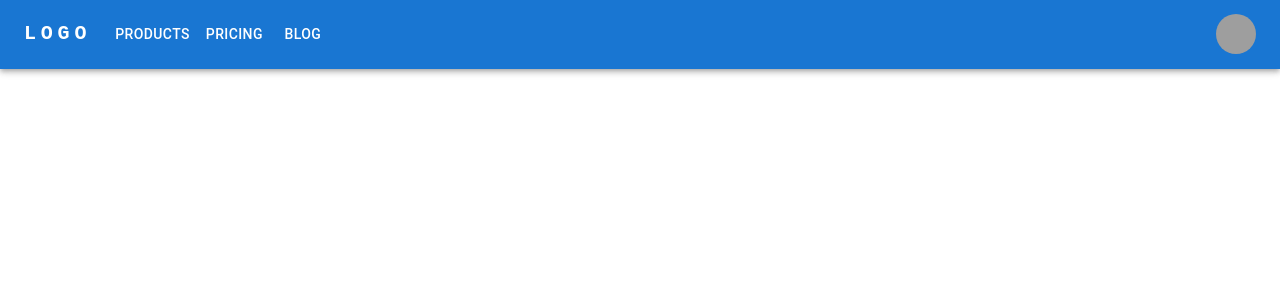
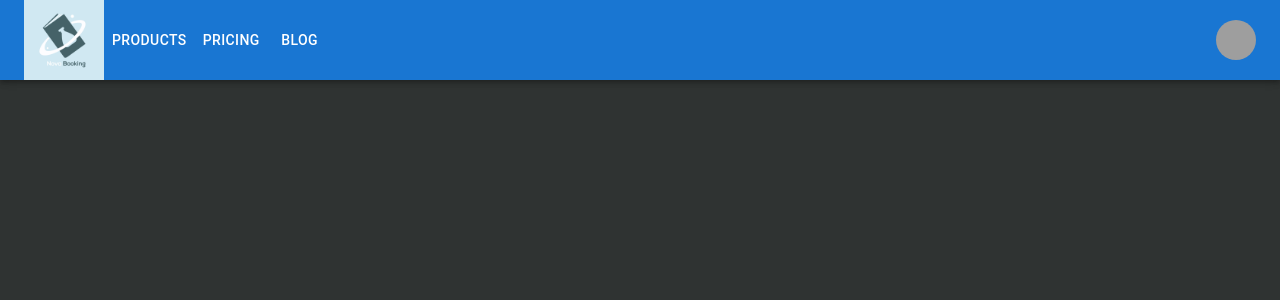
Before and after one commit to dcosta500/nova-booking, a React (Create React App) app: page / in a window 1280 px wide. Shown: the top 300 px of the page. Built offline with nearby package versions, Linux system fonts and the light colour scheme; grey boxes are pictures that could not be loaded.

Commit message:
Commulative

```diff
--- /dev/null
+++ b/jsconfig.json
@@ -0,0 +1,6 @@
+{
+  "compilerOptions": {
+    "baseUrl": "."
+  },
+  "include": ["src"]
+}
--- a/src/app/NavBar/Navbar.js
+++ b/src/app/NavBar/Navbar.js
@@ -8,18 +8,20 @@ import Container from "@mui/material/Container";
 import Avatar from "@mui/material/Avatar";
 import Button from "@mui/material/Button";
 import Tooltip from "@mui/material/Tooltip";
-import MenuItem from "@mui/material/MenuItem";
+import { orange } from "@mui/material/colors";
 
 const pages = ["Products", "Pricing", "Blog"];
-const settings = ["Profile", "Account", "Dashboard", "Logout"];
 
 function Navbar() {
+  let logo = require("src/images/logo_temp.png");
+
   const [anchorElNav, setAnchorElNav] = React.useState(null);
   const [anchorElUser, setAnchorElUser] = React.useState(null);
 
   const handleOpenNavMenu = (event) => {
     setAnchorElNav(event.currentTarget);
   };
+
   const handleOpenUserMenu = (event) => {
     setAnchorElUser(event.currentTarget);
   };
@@ -28,32 +30,16 @@ function Navbar() {
     setAnchorElNav(null);
   };
 
-  const handleCloseUserMenu = () => {
-    setAnchorElUser(null);
-  };
-
   return (
     <AppBar position="static">
       <Container maxWidth="xl">
         <Toolbar disableGutters>
-          <Typography
-            variant="h6"
-            noWrap
-            component="a"
-            href="#app-bar-with-responsive-menu"
-            sx={{
-              mr: 2,
-              display: { xs: "none", md: "flex" },
-              fontFamily: "monospace",
-              fontWeight: 700,
-              letterSpacing: ".3rem",
-              color: "inherit",
-              textDecoration: "none",
-            }}
-          >
-            LOGO
-          </Typography>
-
+          <Avatar
+            sx={{ bgcolor: orange, height: 80, width: 80 }}
+            variant="square"
+            src={logo}
+            alt="Logo"
+          ></Avatar>
           <Box sx={{ flexGrow: 1, display: { xs: "flex", md: "none" } }}>
             <IconButton
               size="large"
--- a/src/app/NovaBooking.js
+++ b/src/app/NovaBooking.js
@@ -1,10 +1,12 @@
+import { Box } from "@mui/material";
 import Navbar from "./NavBar/Navbar";
 
 const NovaBooking = () => {
   return (
-    <div>
+    <Box sx={{ backgroundColor: "#2f3332" }}>
       <Navbar />
-    </div>
+      <div style={{ height: "1000px" }}></div>
+    </Box>
   );
 };
 
```
Also changed, not shown: src/images/logo_temp.png (added).
